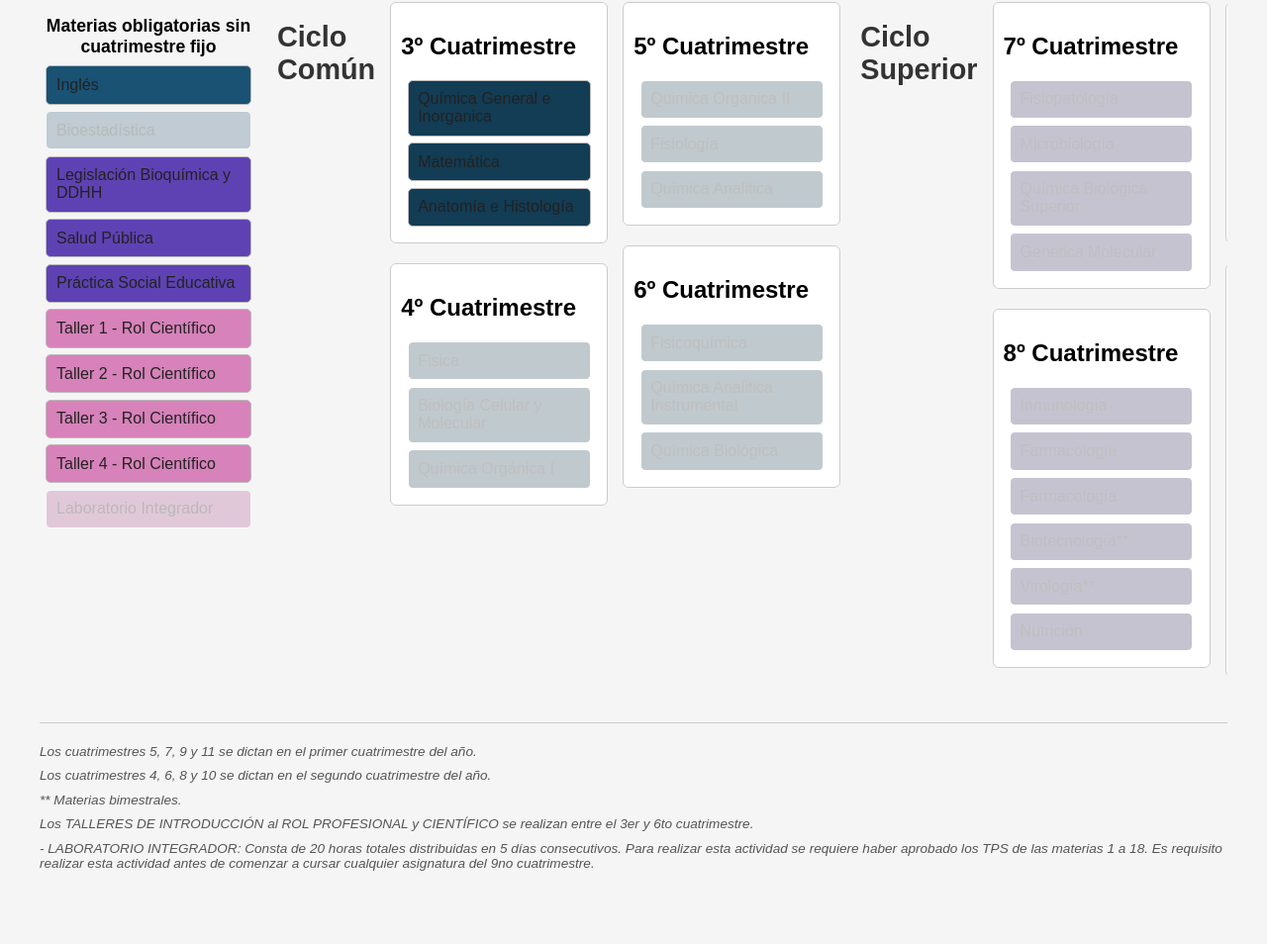
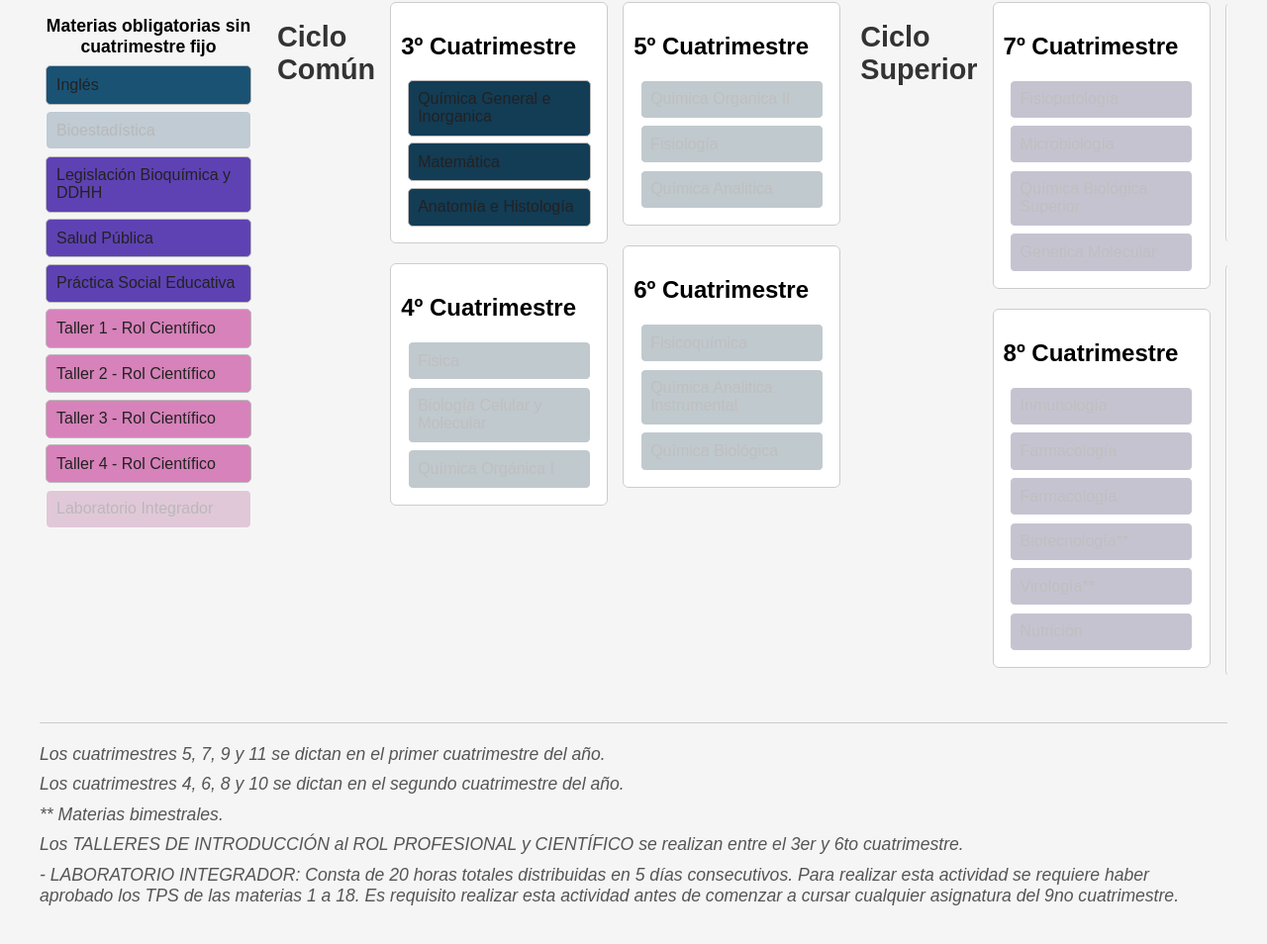
Before and after one commit to magubioqui/Malla-Bioquimica-Plan-2023-Magu, a plain HTML site: page index.html in a window 1280 px wide. Shown: the part 118-1072 px from the top of the page at 99% size. Before the commit the page ends 1043 px from the top, so only its background shows below. Drawn offline with Linux system fonts and the light colour scheme.

Commit message:
Update style.css

```diff
--- a/style.css
+++ b/style.css
@@ -95,7 +95,7 @@ body {
 }
 
 .aclaracion {
-  font-size: 0.85em;
+  font-size: 1.1em;
   color: #555;
   margin: 0.3rem 0;
   font-style: italic;
```
